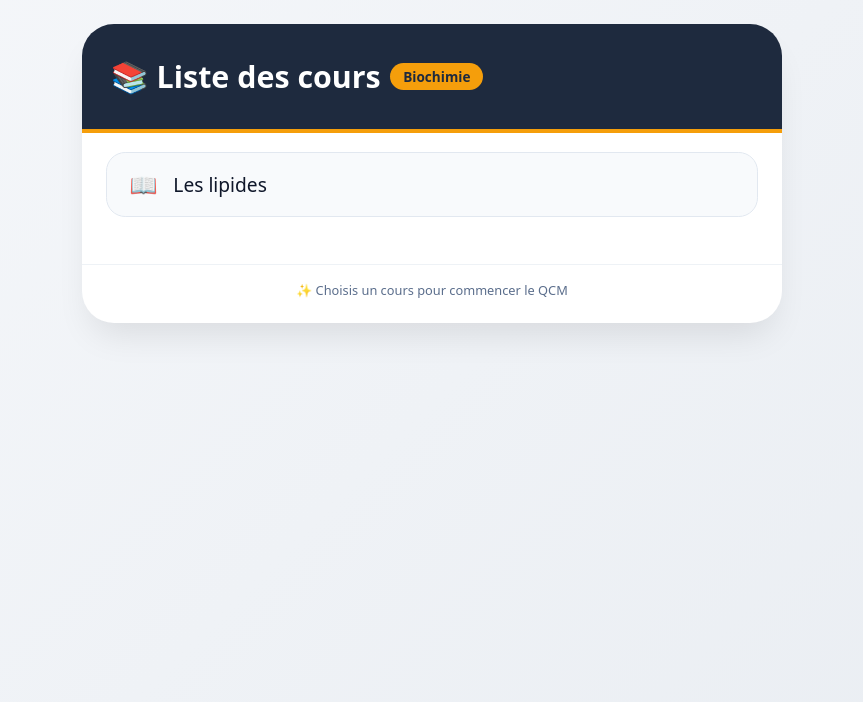
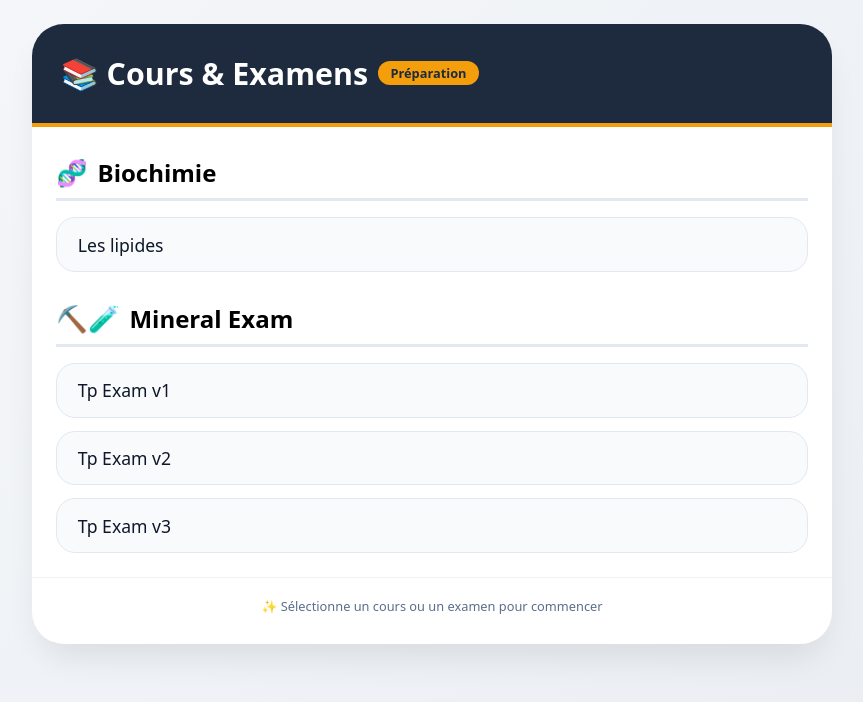
Before and after one commit to dypox28/drnizar, a plain HTML site: page index.html in a window 1280 px wide. Shown: the whole page, without its empty margins (208-1071 px from the left). Drawn offline with Linux system fonts and the light colour scheme.

Commit message:
Update index.html

```diff
--- a/index.html
+++ b/index.html
@@ -3,7 +3,7 @@
 <head>
     <meta charset="UTF-8">
     <meta name="viewport" content="width=device-width, initial-scale=1.0, viewport-fit=cover">
-    <title>📚 Liste des cours</title>
+    <title>📚 Cours & Examens</title>
     <style>
         * {
             margin: 0;
@@ -18,25 +18,23 @@
             padding: 1.5rem;
         }
 
-        /* container الرئيسي */
         .container {
-            max-width: 700px;
+            max-width: 800px;
             margin: 0 auto;
             background: white;
             border-radius: 2rem;
             box-shadow: 0 20px 35px -10px rgba(0, 0, 0, 0.1);
             overflow: hidden;
-            transition: all 0.2s ease;
         }
 
-        /* الهيدر */
-        .header {
+        /* Header principal */
+        .main-header {
             background: #1e2a3e;
-            padding: 2rem 1.8rem;
+            padding: 1.8rem 1.8rem;
             border-bottom: 4px solid #f59e0b;
         }
 
-        .header h1 {
+        .main-header h1 {
             color: white;
             font-size: 1.9rem;
             font-weight: 600;
@@ -46,23 +44,34 @@
             flex-wrap: wrap;
         }
 
-        .badge {
-            background: #f59e0b;
-            color: #1e2a3e;
-            font-size: 0.85rem;
-            font-weight: 600;
-            padding: 0.25rem 0.8rem;
-            border-radius: 40px;
+        /* chaque section (Biochimie / Mineral Exam) */
+        .section {
+            padding: 0 1.5rem;
         }
 
-        /* قائمة الكورسات */
+        .section-title {
+            display: flex;
+            align-items: center;
+            gap: 0.6rem;
+            font-size: 1.5rem;
+            font-weight: 600;
+            margin-top: 1.8rem;
+            margin-bottom: 1rem;
+            padding-bottom: 0.5rem;
+            border-bottom: 3px solid #e2e8f0;
+        }
+
+        .section-title .emoji {
+            font-size: 1.6rem;
+        }
+
         .course-list {
-            padding: 1.2rem 1.5rem 2rem 1.5rem;
             list-style: none;
+            margin-bottom: 1.5rem;
         }
 
         .course-list li {
-            margin-bottom: 0.9rem;
+            margin-bottom: 0.8rem;
         }
 
         .course-list a {
@@ -70,24 +79,32 @@
             align-items: center;
             gap: 1rem;
             background: #f8fafc;
-            padding: 1rem 1.4rem;
+            padding: 0.9rem 1.3rem;
             border-radius: 1.2rem;
             text-decoration: none;
-            font-size: 1.2rem;
+            font-size: 1.1rem;
             font-weight: 500;
             color: #0f172a;
             transition: all 0.25s;
             border: 1px solid #e2e8f0;
         }
 
-        /* أيقونة صغيرة قدام كل رابط */
+        /* icône différente selon la section (on peut personnaliser) */
         .course-list a::before {
-            content: "📖";
-            font-size: 1.4rem;
+            font-size: 1.3rem;
             transition: transform 0.2s;
         }
 
-        /* تأثير hover */
+        /* Pour la section Biochimie */
+        .section:first-of-type .course-list a::before {
+            content: "🧪";
+        }
+
+        /* Pour la section Mineral Exam */
+        .section:last-of-type .course-list a::before {
+            content: "⛏️";
+        }
+
         .course-list a:hover {
             background: #ffffff;
             border-color: #f59e0b;
@@ -99,13 +116,13 @@
             transform: scale(1.1);
         }
 
-        /* footer صغير */
         .footer-note {
-            padding: 1rem 1.8rem 1.5rem 1.8rem;
+            padding: 1.2rem 1.8rem 1.8rem;
             border-top: 1px solid #eef2f6;
             font-size: 0.8rem;
             color: #5b6e8c;
             text-align: center;
+            margin-top: 0.5rem;
         }
 
         /* ========== RESPONSIVE (الهاتف) ========== */
@@ -114,20 +131,25 @@
                 padding: 1rem;
             }
 
-            .header {
+            .main-header {
                 padding: 1.3rem 1.2rem;
             }
 
-            .header h1 {
+            .main-header h1 {
                 font-size: 1.5rem;
             }
 
-            .course-list {
-                padding: 0.8rem 1.2rem 1.5rem 1.2rem;
+            .section {
+                padding: 0 1.2rem;
+            }
+
+            .section-title {
+                font-size: 1.3rem;
+                margin-top: 1.4rem;
             }
 
             .course-list a {
-                padding: 0.8rem 1rem;
+                padding: 0.75rem 1rem;
                 font-size: 1rem;
             }
 
@@ -137,44 +159,51 @@
 
             .footer-note {
                 font-size: 0.7rem;
-                padding: 0.8rem 1.2rem 1.2rem;
+                padding: 1rem 1.2rem 1.4rem;
             }
         }
 
-        /* تحسين للحواف الكبيرة (شاشات عريضة) */
         @media (min-width: 1400px) {
             .container {
-                max-width: 850px;
+                max-width: 900px;
             }
         }
     </style>
 </head>
 <body>
     <div class="container">
-        <div class="header">
+        <div class="main-header">
             <h1>
-                📚 Liste des cours
-                <span class="badge">Biochimie</span>
+                📚 Cours & Examens
+                <span class="badge" style="background:#f59e0b; color:#1e2a3e; font-size:0.8rem; padding:0.2rem 0.8rem; border-radius:40px;">Préparation</span>
             </h1>
         </div>
 
-        <ul class="course-list">
-            <li>
-                <a href="QCM/les lipides.html">Les lipides</a>
-            </li>
-            <!-- تقدر تزيد أي cours آخر هنا بنفس الطريقة -->
-            <!--
-            <li>
-                <a href="QCM/les glucides.html">Les glucides</a>
-            </li>
-            <li>
-                <a href="QCM/les proteines.html">Les protéines</a>
-            </li>
-            -->
-        </ul>
+        <!-- قسم البيوشيمي -->
+        <div class="section">
+            <div class="section-title">
+                <span class="emoji">🧬</span> Biochimie
+            </div>
+            <ul class="course-list">
+                <li><a href="QCM/les lipides.html">Les lipides</a></li>
+                <!-- تقدر تزيد glucides / protéines هنا -->
+            </ul>
+        </div>
+
+        <!-- قسم Mineral Exam (بالانجليزية) -->
+        <div class="section">
+            <div class="section-title">
+                <span class="emoji">⛏️🧪</span> Mineral Exam
+            </div>
+            <ul class="course-list">
+                <li><a href="#">Tp Exam v1</a></li>
+                <li><a href="#">Tp Exam v2</a></li>
+                <li><a href="#">Tp Exam v3</a></li>
+            </ul>
+        </div>
 
         <div class="footer-note">
-            ✨ Choisis un cours pour commencer le QCM
+            ✨ Sélectionne un cours ou un examen pour commencer
         </div>
     </div>
 </body>
```
